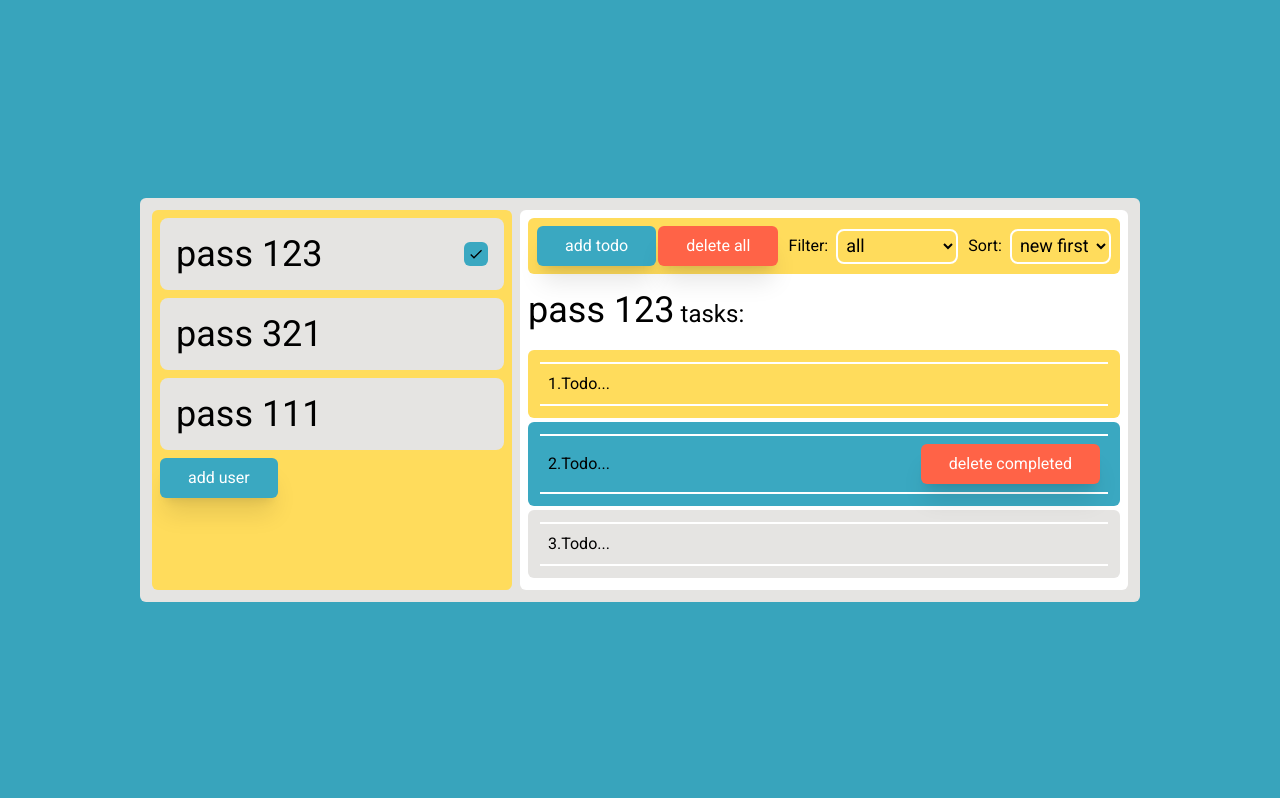
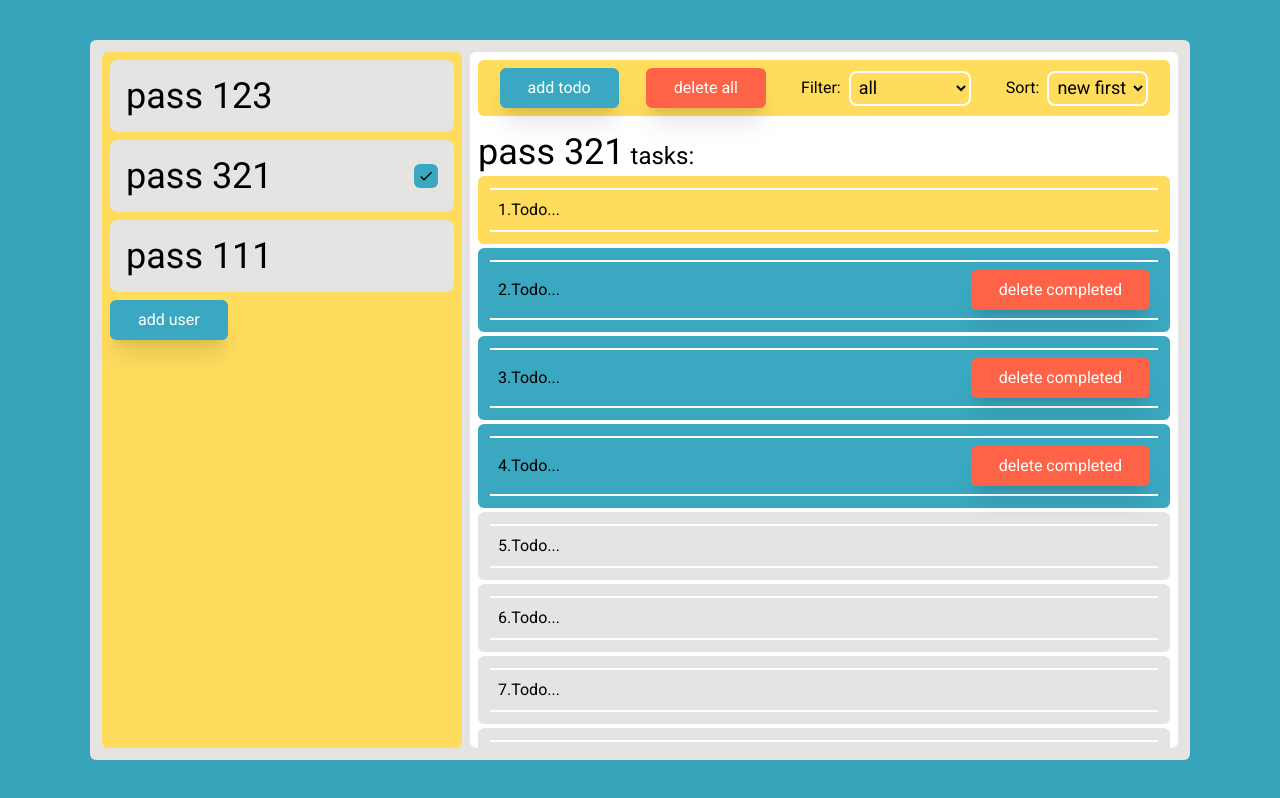
Before and after one commit to houndvibe/REACT-TODO, a React (Vite) app: page /user/G41p38-PSvmxplj5Huu2f in a window 1280 px wide. Built offline with nearby package versions, Linux system fonts and the light colour scheme; data requests are answered from the project's data file.

Commit message:
layout fixed

```diff
--- a/src/components/todos/TodoIndexPage.tsx
+++ b/src/components/todos/TodoIndexPage.tsx
@@ -2,7 +2,6 @@ import { useGetUsersQuery } from "../../redux/userApiSlice";
 
 const TodoIndexPage = () => {
   const { data: users } = useGetUsersQuery(undefined);
-  console.log(users);
   return (
     <div className="flex h-full w-full items-center justify-center bg-red text-7xl text-white">
       {users?.length ? (
--- a/src/components/todos/TodoList.tsx
+++ b/src/components/todos/TodoList.tsx
@@ -38,9 +38,7 @@ const TodoList: React.FC<todoListProps> = ({
     );
   });
 
-  return (
-    <div className="mt-4 max-h-[68vh] overflow-y-auto">{renderedList}</div>
-  );
+  return <div>{renderedList}</div>;
 };
 
 export default TodoList;
--- a/src/components/ui/MyButton/MyButton.tsx
+++ b/src/components/ui/MyButton/MyButton.tsx
@@ -21,8 +21,6 @@ const MyButton: React.FC<MyButtonProps> = (props) => {
     return baseStyles + specificStyles;
   };
 
-  /*   console.log(`${className}${makeClassname(variant)}`); */
-
   return (
     <button
       id="b"
--- a/src/components/users/UsersList.tsx
+++ b/src/components/users/UsersList.tsx
@@ -17,9 +17,6 @@ interface potentialUser {
 }
 
 const UsersList = () => {
-  const [addNewUser] = useAddUserMutation();
-  const [setCurrentUserId] = useSetCurrentUserIdMutation();
-
   const [opendUserId, setOpendUserId] = useState<string>("");
   const [modalIsOpen, setIsOpen] = useState<boolean>(false);
   const [enteredPassword, setEnteredPassword] = useState<string>("");
@@ -30,6 +27,10 @@ const UsersList = () => {
   );
 
   const { data: users, isLoading, isError, error } = useGetUsersQuery("");
+
+  const [addNewUser] = useAddUserMutation();
+  const [setCurrentUserId] = useSetCurrentUserIdMutation();
+
   const { currentUserId } = useAllAboutUsers();
 
   const handleClickUser = (user: userProps) => async () => {
--- a/src/json-server-db/db.json
+++ b/src/json-server-db/db.json
@@ -1,6 +1,6 @@
 {
   "currentUser": {
-    "id": "VE75Wqq3c1MWjua3cgTPz"
+    "id": "G41p38-PSvmxplj5Huu2f"
   },
   "users": [
     {
@@ -127,6 +127,42 @@
       "startDate": "2024-01-18",
       "endDate": "2024-01-18",
       "description": "todo description..."
+    },
+    {
+      "id": "bhvJjZJ_oJ-7ucxnO7wvk",
+      "userId": "G41p38-PSvmxplj5Huu2f",
+      "title": "Todo...",
+      "status": "not started",
+      "startDate": "2024-01-19",
+      "endDate": "2024-01-19",
+      "description": "todo description..."
+    },
+    {
+      "id": "Vkvl8Mg77BxGLZrQpIpb6",
+      "userId": "G41p38-PSvmxplj5Huu2f",
+      "title": "Todo...",
+      "status": "not started",
+      "startDate": "2024-01-19",
+      "endDate": "2024-01-19",
+      "description": "todo description..."
+    },
+    {
+      "id": "zovph4w7FNGBjjFlraorx",
+      "userId": "G41p38-PSvmxplj5Huu2f",
+      "title": "Todo...",
+      "status": "not started",
+      "startDate": "2024-01-19",
+      "endDate": "2024-01-19",
+      "description": "todo description..."
+    },
+    {
+      "id": "7g6RQm5Srb5pZZdQOqBwb",
+      "userId": "G41p38-PSvmxplj5Huu2f",
+      "title": "Todo...",
+      "status": "not started",
+      "startDate": "2024-01-19",
+      "endDate": "2024-01-19",
+      "description": "todo description..."
     }
   ]
 }
--- a/src/routes/App.tsx
+++ b/src/routes/App.tsx
@@ -4,9 +4,9 @@ import NavPanel from "../components/NavPanel";
 const App = () => {
   return (
     <div id="App" className="box-border flex h-screen bg-blueHover p-2">
-      <div className="relative m-auto flex  max-h-[90vh] w-[1000px]  rounded-md bg-grey p-3">
+      <div className="relative m-auto flex  max-h-[90vh] min-w-[1100px]  rounded-md bg-grey p-3">
         <NavPanel />
-        <div className="basis-3/4 rounded-md bg-white p-2">
+        <div className="basis-3/4 overflow-y-hidden rounded-md bg-white p-2">
           <Outlet />
         </div>
       </div>
--- a/src/routes/UserPage.tsx
+++ b/src/routes/UserPage.tsx
@@ -52,13 +52,15 @@ export const UserPage = () => {
                 <span className="text-4xl">{currentUser?.nickName}</span>{" "}
                 <span>tasks:</span>
               </div>
-              <TodoList
-                currentUserTodos={currentUserTodos}
-                viewParams={todoListViewParams}
-              />
+              <div className="max-h-[600px] overflow-y-auto">
+                <TodoList
+                  currentUserTodos={currentUserTodos}
+                  viewParams={todoListViewParams}
+                />
+              </div>
             </div>
           ) : (
-            <div className="mt-10 flex h-full w-full items-center justify-center rounded-md bg-red p-10 text-7xl text-white">
+            <div className="mt-10 flex h-full w-full items-center justify-center rounded-md bg-red  text-7xl text-white">
               <span className=" text-center">{`^ now add you first todo`}</span>
             </div>
           )
--- a/src/tailwind/output.css
+++ b/src/tailwind/output.css
@@ -648,8 +648,8 @@ video {
   height: 100vh;
 }
 
-.max-h-\[68vh\]{
-  max-height: 68vh;
+.max-h-\[600px\]{
+  max-height: 600px;
 }
 
 .max-h-\[90vh\]{
@@ -660,16 +660,16 @@ video {
   width: 5rem;
 }
 
-.w-\[1000px\]{
-  width: 1000px;
-}
-
 .w-full{
   width: 100%;
 }
 
 .min-w-80{
   min-width: 20rem;
+}
+
+.min-w-\[1100px\]{
+  min-width: 1100px;
 }
 
 .min-w-\[360px\]{
@@ -726,6 +726,10 @@ video {
 
 .overflow-y-auto{
   overflow-y: auto;
+}
+
+.overflow-y-hidden{
+  overflow-y: hidden;
 }
 
 .rounded-lg{
@@ -788,10 +792,6 @@ video {
   padding: 0.25rem;
 }
 
-.p-10{
-  padding: 2.5rem;
-}
-
 .p-2{
   padding: 0.5rem;
 }
@@ -823,6 +823,16 @@ video {
 .py-2{
   padding-top: 0.5rem;
   padding-bottom: 0.5rem;
+}
+
+.py-10{
+  padding-top: 2.5rem;
+  padding-bottom: 2.5rem;
+}
+
+.py-4{
+  padding-top: 1rem;
+  padding-bottom: 1rem;
 }
 
 .text-center{
@@ -930,12 +940,6 @@ video {
   background-color: rgb(255 211 51 / var(--tw-bg-opacity));
 }
 
-.hover\:ring-2:hover{
-  --tw-ring-offset-shadow: var(--tw-ring-inset) 0 0 0 var(--tw-ring-offset-width) var(--tw-ring-offset-color);
-  --tw-ring-shadow: var(--tw-ring-inset) 0 0 0 calc(2px + var(--tw-ring-offset-width)) var(--tw-ring-color);
-  box-shadow: var(--tw-ring-offset-shadow), var(--tw-ring-shadow), var(--tw-shadow, 0 0 #0000);
-}
-
 .hover\:ring-4:hover{
   --tw-ring-offset-shadow: var(--tw-ring-inset) 0 0 0 var(--tw-ring-offset-width) var(--tw-ring-offset-color);
   --tw-ring-shadow: var(--tw-ring-inset) 0 0 0 calc(4px + var(--tw-ring-offset-width)) var(--tw-ring-color);
```
